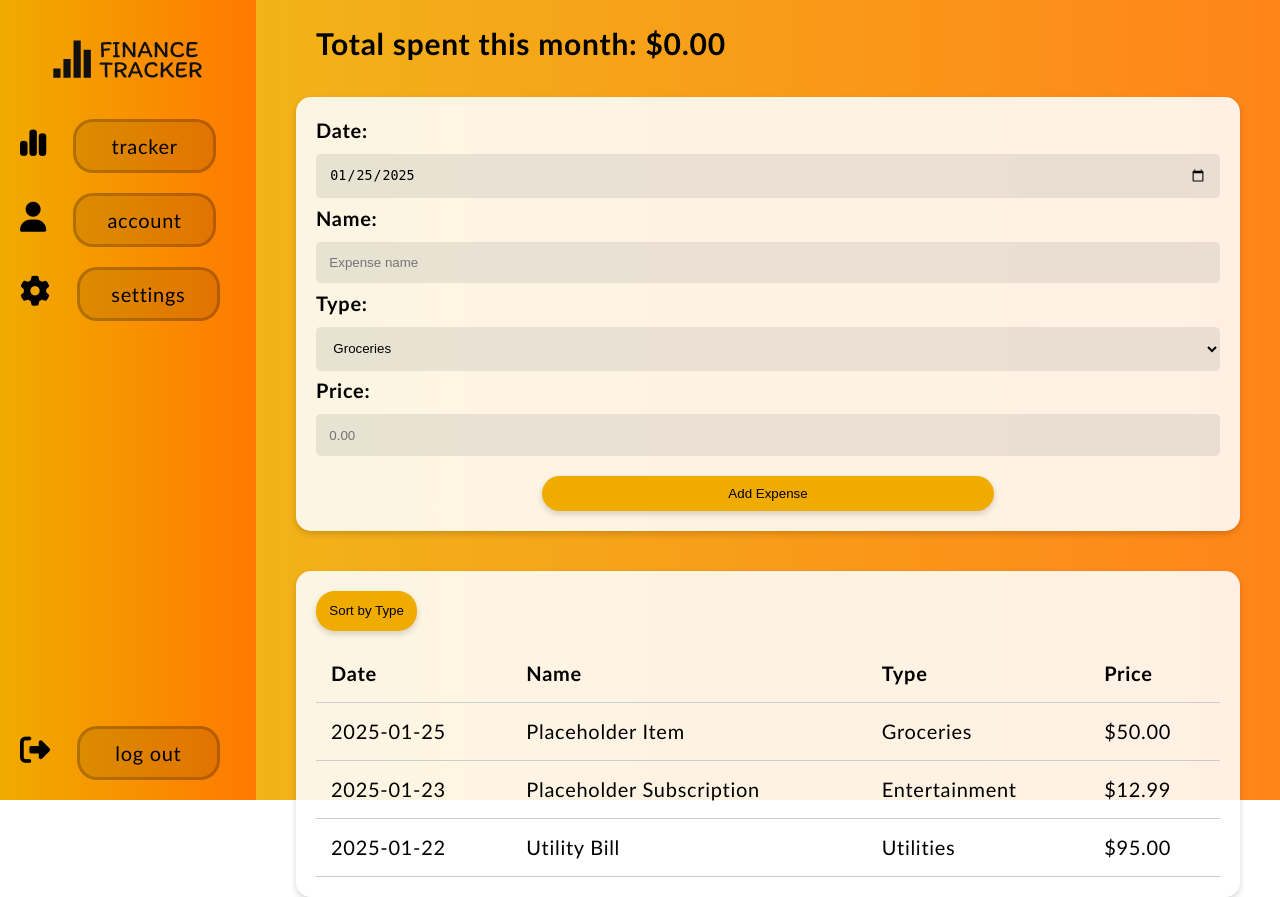
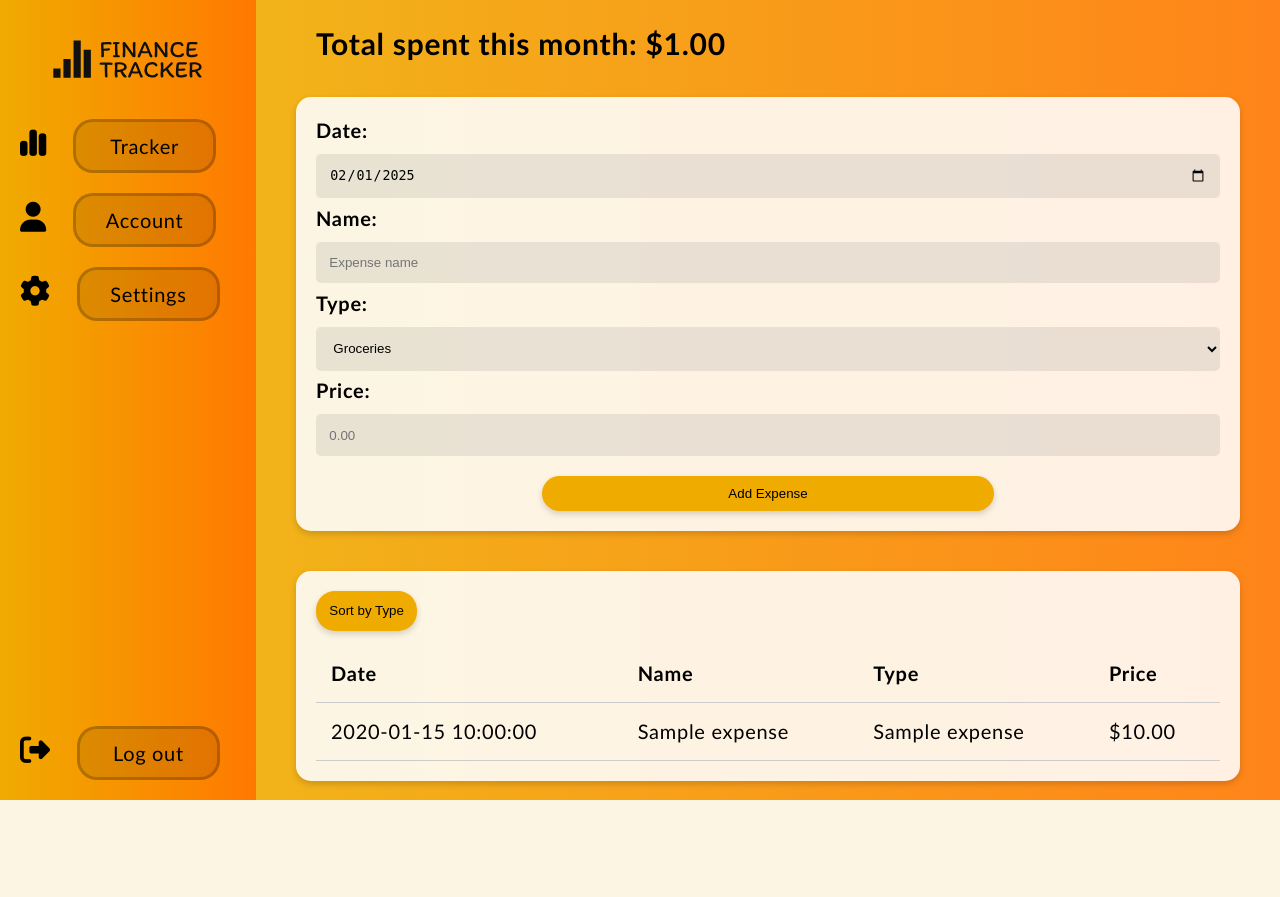
Before and after one commit to Arwers/WdPAI, a PHP site: template public/views/tracker.php in a window 1280 px wide. After the commit the page ends 800 px from the top, so only its background shows below. Run offline with PHP 8.4, Linux system fonts and the light colour scheme; the template is opened without the code that fills it: most values are stand-ins (such as "Sample title", 1, 10 or a date in 2020); some libraries are stand-ins or nearby versions.

Commit message:
feat: add tracker

```diff
--- a/Routing.php
+++ b/Routing.php
@@ -2,6 +2,7 @@
 
 require_once "src/controllers/DefaultController.php";
 require_once "src/controllers/SecurityController.php";
+require_once "src/controllers/TrackerController.php";
 
 class Router {
     public static $routes = []; // Stores URLs and associated controllers
--- a/public/views/tracker.php
+++ b/public/views/tracker.php
@@ -3,37 +3,42 @@
 <head>
     <link rel="stylesheet" type="text/css" href="public/css/tracker.css">
     <script src="https://kit.fontawesome.com/a8e508b44f.js" crossorigin="anonymous"></script>
-    <title>tracker</title>
+    <title>Tracker</title>
 </head>
 <body>
 <div class="base-container">
     <nav>
-            <img src="public/img/logo-black.svg">
+        <img src="public/img/logo-black.svg" alt="Logo">
         <ul>
             <li>
                 <i class="fa-solid fa-chart-simple"></i>
-                    <a href="#" class="button">tracker</a>
+                <a href="tracker" class="button">Tracker</a>
             </li>
             <li>
                 <i class="fa-solid fa-user"></i>
-                    <a href="#" class="button">account</a>
+                <a href="#" class="button">Account</a>
             </li>
             <li>
                 <i class="fa-solid fa-gear"></i>
-                    <a href="#" class="button">settings</a>
+                <a href="#" class="button">Settings</a>
             </li>
             <li>
                 <i class="fa-solid fa-right-from-bracket"></i>
-                    <a href="#" class="button">log out</a>
+                <a href="logout" class="button">Log out</a>
             </li>
         </ul>
     </nav>
     <main>
         <section class="tracker">
-                <h1 class="monthly-total">Total spent this month: $0.00</h1>
-                <form class="expense-form expense-block">
+            <!-- Display monthly total from database -->
+            <h1 class="monthly-total">
+                Total spent this month: $<?= isset($totalExpenses) ? number_format($totalExpenses, 2) : "0.00" ?>
+            </h1>
+
+            <!-- Expense Form (for adding new expenses) -->
+            <form class="expense-form expense-block" method="post" action="addExpense">
                 <label for="date">Date:</label>
-                    <input id="date" type="date" name="date" value="2025-01-25" />
+                <input id="date" type="date" name="date" value="<?= date('Y-m-d') ?>" required />
 
                 <label for="name">Name:</label>
                 <input id="name" type="text" name="name" placeholder="Expense name" required />
@@ -48,18 +53,12 @@
                 </select>
 
                 <label for="price">Price:</label>
-                    <input
-                      id="price"
-                      type="number"
-                      name="price"
-                      step="0.01"
-                      placeholder="0.00"
-                      required
-                    />
+                <input id="price" type="number" name="price" step="0.01" placeholder="0.00" required />
 
                 <button type="submit">Add Expense</button>
             </form>
 
+            <!-- Expense List Table -->
             <div class="expense-list expense-block">
                 <button class="sort-button" type="button">Sort by Type</button>
                 <table>
@@ -72,26 +71,20 @@
                     </tr>
                     </thead>
                     <tbody>
-                        <!-- Example data -->
+                    <?php if (isset($expenses) && count($expenses) > 0): ?>
+                        <?php foreach ($expenses as $expense): ?>
                             <tr>
-                          <td>2025-01-25</td>
-                          <td>Placeholder Item</td>
-                          <td>Groceries</td>
-                          <td>$50.00</td>
+                                <td><?= htmlspecialchars($expense['date']) ?></td>
+                                <td><?= htmlspecialchars($expense['expense_name']) ?></td>
+                                <td><?= htmlspecialchars($expense['type_name']) ?></td>
+                                <td>$<?= number_format($expense['price'], 2) ?></td>
                             </tr>
+                        <?php endforeach; ?>
+                    <?php else: ?>
                         <tr>
-                          <td>2025-01-23</td>
-                          <td>Placeholder Subscription</td>
-                          <td>Entertainment</td>
-                          <td>$12.99</td>
+                            <td colspan="4">No expenses found.</td>
                         </tr>
-                        <tr>
-                          <td>2025-01-22</td>
-                          <td>Utility Bill</td>
-                          <td>Utilities</td>
-                          <td>$95.00</td>
-                        </tr>
-                        <!-- Example data -->
+                    <?php endif; ?>
                     </tbody>
                 </table>
             </div>
--- a/src/controllers/DefaultController.php
+++ b/src/controllers/DefaultController.php
@@ -9,7 +9,6 @@ class DefaultController extends AppController {
     public function new_account() {
         $this->render('register');
     }
-
     public function tracker() {
         $this->render('tracker');
     }
--- a/src/repository/UserRepository.php
+++ b/src/repository/UserRepository.php
@@ -11,7 +11,7 @@ class UserRepository extends Repository
     public function getUser(string $email): ?User
     {
         $sql = "
-        SELECT u.email, u.password, ud.name, ud.surname
+        SELECT u.email, u.password, ud.name, ud.surname, u.id
         FROM public.user u
         JOIN public.user_details ud ON u.id_user_details = ud.id
         WHERE u.email = :email
@@ -32,7 +32,8 @@ class UserRepository extends Repository
             $user['email'],
             $user['password'],
             $user['name'],
-            $user['surname']
+            $user['surname'],
+            $user['id']
         );
     }
 
```
Also changed, not shown: src/controllers/TrackerController.php (added, +24 -0 lines), src/models/User.php (+13 -1 lines), src/repository/TrackerRepository.php (added, +25 -0 lines). Lines whose indentation alone changed are shown as unchanged.
